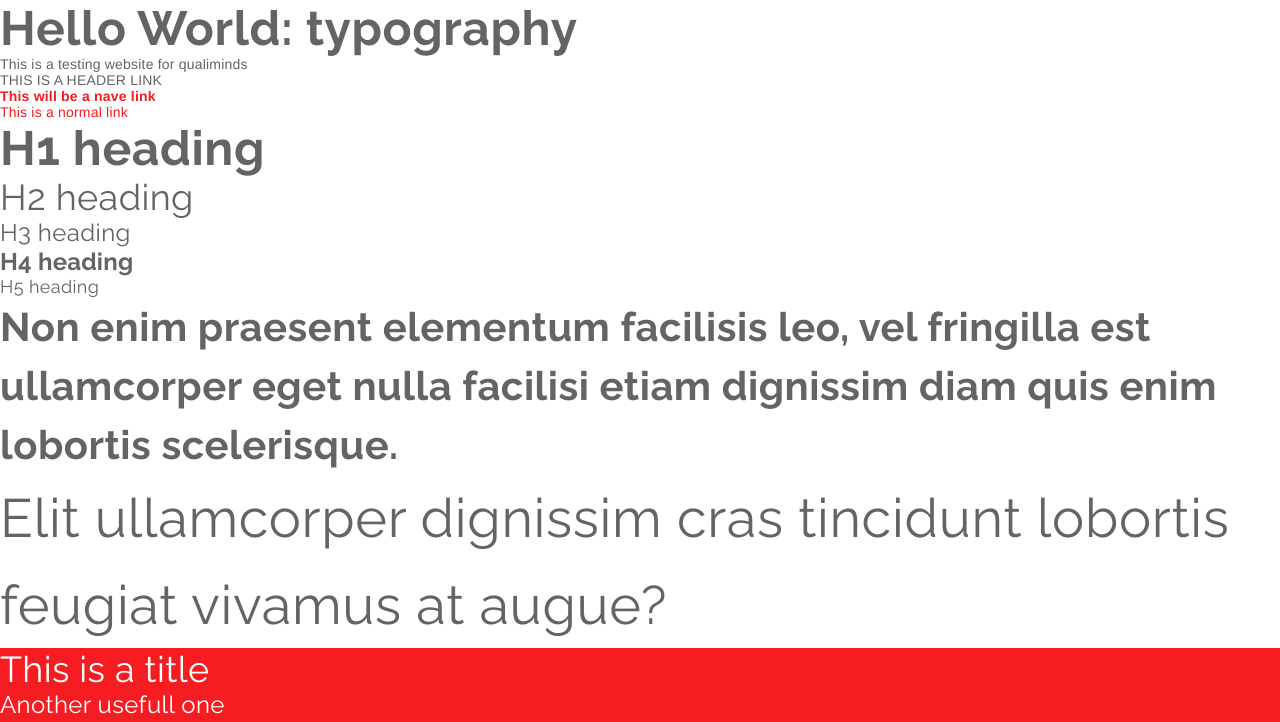
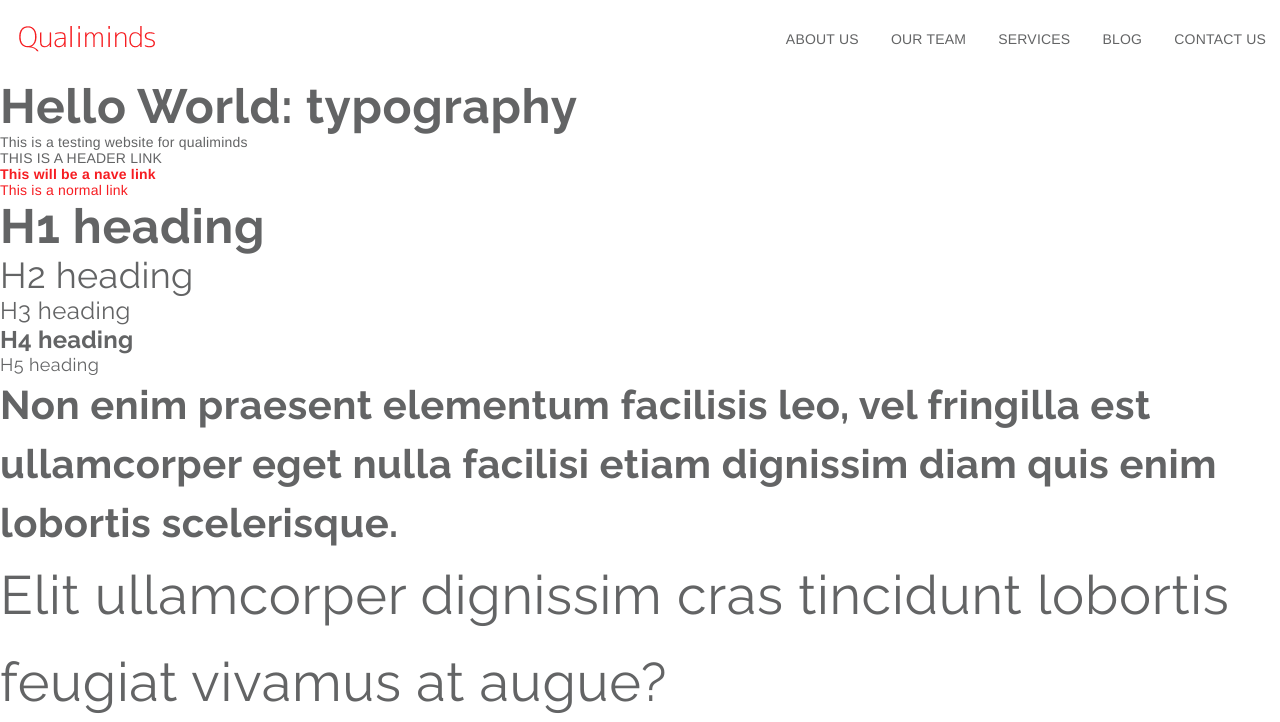
Before and after one commit to bassoGeorge/qualiminds-design, a website: page index.html in a window 1280 px wide. Shown: the top 722 px of the page. Drawn offline with nearby package versions, Linux system fonts and the light colour scheme; files that its build step writes are made by us from their sources.

Commit message:
Add a base implementation for the header element

```diff
--- a/index.html
+++ b/index.html
@@ -2,11 +2,35 @@
 <html lang="en">
     <head>
         <meta charset="UTF-8"/>
+        <meta name="viewport" content="width=device-width, initial-scale=1.0, maximum-scale=1.0, user-scalable=0" />
         <title>Qualiminds trial</title>
         <link href="https://fonts.googleapis.com/css?family=Raleway:normal,Bold,ExtraBold|Arimo:normal,bold" rel="stylesheet"/>
         <link href="/resources/css/style.bundle.css" rel="stylesheet"/>
     </head>
     <body>
+        <header class="cf">
+            <img class="banner" alt="" src="/resources/dummy_images/logo_180x66.png"/>
+            <nav>
+                <ul>
+                    <li>
+                        <a class="header-link" href="">About us</a>
+                    </li>
+                    <li>
+                        <a class="header-link" href="">Our team</a>
+                    </li>
+                    <li>
+                        <a class="header-link" href="">Services</a>
+                    </li>
+                    <li>
+                        <a class="header-link" href="">Blog</a>
+                    </li>
+                    <li>
+                        <a class="header-link" href="">Contact us</a>
+                    </li>
+                </ul>
+            </nav>
+        </header>
+
         <h1>Hello World: typography</h1>
         <p>
             This is a testing website for qualiminds
--- a/resources/sass/_base.scss
+++ b/resources/sass/_base.scss
@@ -77,3 +77,14 @@ quote {
     @include dynamic-font-size(body-tiny);
     line-height: 2.83;
 }
+
+
+.cf:before,
+.cf:after {
+    content: " "; /* 1 */
+    display: table; /* 2 */
+}
+
+.cf:after {
+    clear: both;
+}
--- /dev/null
+++ b/resources/sass/_header.scss
@@ -0,0 +1,21 @@
+/*
+Css related to the header
+*/
+
+/* TODO: Vertically align the banner and make the header have a fixed height?? */
+header {
+    .banner {
+        width: auto;
+    }
+    nav {
+        padding-top: 2.2em;
+        padding-bottom: 2.2em;
+        float: right;
+
+        ul li {
+            display: inline-block;
+            padding-left: 1em;
+            padding-right: 1em;
+        }
+    }
+}
--- a/resources/sass/manifest.scss
+++ b/resources/sass/manifest.scss
@@ -15,3 +15,6 @@
 @import "_flex_grid.scss";
 /* @import "_icons.scss"; */
 /* @import "_tables.scss"; */
+
+
+@import "_header.scss";
```
Also changed, not shown: resources/dummy_images/logo_180x66.png (added).
